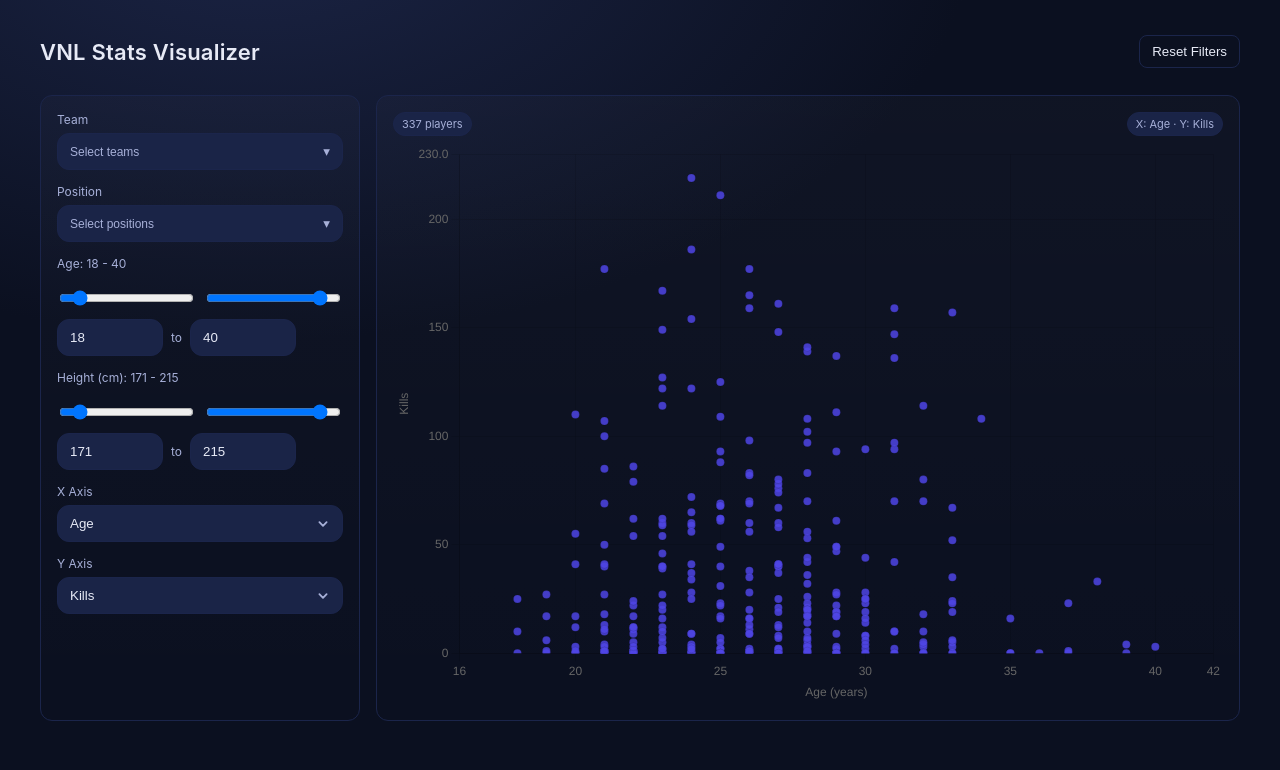
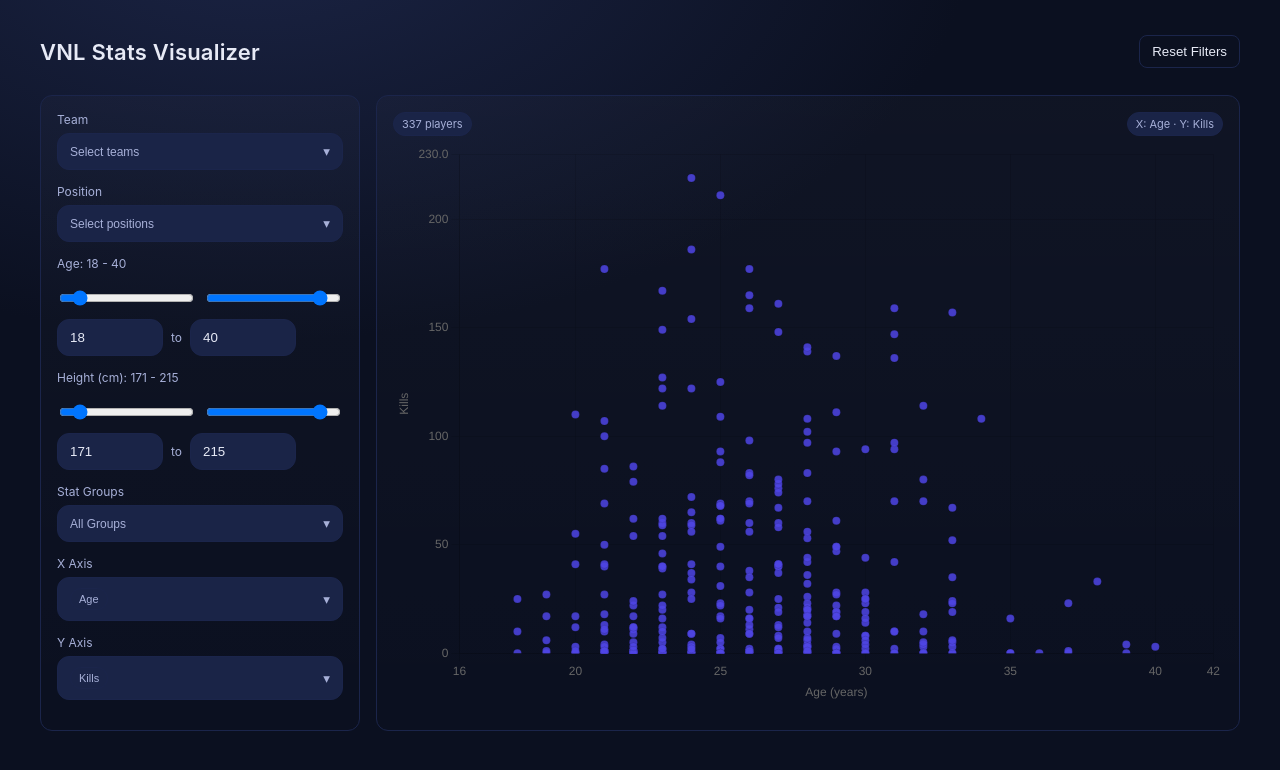
Before and after one commit to owenhoagie/VNL-Predictor, a React (Vite) app in the folder vnl-visualizer/: page / in a window 1280 px wide. Shown: the top 770 px of the page. Built offline with nearby package versions, Linux system fonts and the light colour scheme.

Commit message:
Added stat filters to the X and Y dropdowns to help remove clutter.

```diff
--- a/vnl-visualizer/src/App.tsx
+++ b/vnl-visualizer/src/App.tsx
@@ -3,6 +3,8 @@ import Papa from 'papaparse'
 import { Chart, registerables } from 'chart.js'
 import { Scatter } from 'react-chartjs-2'
 import MultiSelect from './components/MultiSelect'
+import StatAxisSelect from './components/StatAxisSelect'
+import StatGroupFilter from './components/StatGroupFilter'
 Chart.register(...registerables)
 
 type PlayerRecord = {
@@ -97,6 +99,7 @@ function App() {
   const [heightRange, setHeightRange] = useState<[number, number]>([150, 230])
   const [xKey, setXKey] = useState<AxisKey>('Age')
   const [yKey, setYKey] = useState<AxisKey>('Kills')
+  const [statGroupsSelected, setStatGroupsSelected] = useState<string[]>([])
 
   useEffect(() => {
     fetch('/merged_stats.csv')
@@ -347,20 +350,28 @@ function App() {
             </div>
           </div>
           <div className="section">
-            <label className="label">X Axis</label>
-            <select className="select" value={xKey} onChange={(e) => setXKey(e.target.value as AxisKey)}>
-              {numericAxes.map((k) => (
-                <option key={k} value={k}>{k}</option>
-              ))}
-            </select>
+            <StatGroupFilter
+              selected={statGroupsSelected}
+              onChange={setStatGroupsSelected}
+            />
           </div>
           <div className="section">
-            <label className="label">Y Axis</label>
-            <select className="select" value={yKey} onChange={(e) => setYKey(e.target.value as AxisKey)}>
-              {numericAxes.map((k) => (
-                <option key={k} value={k}>{k}</option>
-              ))}
-            </select>
+            <StatAxisSelect
+              label="X Axis"
+              value={xKey}
+              onChange={v => setXKey(v as AxisKey)}
+              placeholder="Select X axis stat"
+              statGroups={statGroupsSelected}
+            />
+          </div>
+          <div className="section">
+            <StatAxisSelect
+              label="Y Axis"
+              value={yKey}
+              onChange={v => setYKey(v as AxisKey)}
+              placeholder="Select Y axis stat"
+              statGroups={statGroupsSelected}
+            />
           </div>
         </aside>
         <section className="panel">
--- /dev/null
+++ b/vnl-visualizer/src/components/StatAxisSelect.tsx
@@ -0,0 +1,91 @@
+import { useState, useRef, useEffect, useMemo } from 'react';
+
+const STAT_GROUPS = [
+  { name: 'Attacking', stats: ['Kills', 'Attacking Errors', 'Attacking Attempts', 'Attacks Per Match'] },
+  { name: 'Blocking', stats: ['Blocks', 'Blocking Errors', 'Rebounds', 'Blocks Per Match'] },
+  { name: 'Serving', stats: ['Aces', 'Service Errors', 'Service Attempts', 'Serves Per Match'] },
+  { name: 'Setting', stats: ['Running Sets', 'Setting Errors', 'Still Sets', 'Sets Per Match'] },
+  { name: 'Defense', stats: ['Great Saves', 'Defensive Errors', 'Digs Per Match', 'Defensive Receptions'] },
+  { name: 'Receiving', stats: ['Successful Receives', 'Receiving Errors', 'Service Receptions', 'Receives Per Match'] },
+  { name: 'Other', stats: ['Age', 'Height'] },
+];
+
+export type StatAxisSelectProps = {
+  label: string;
+  value: string;
+  onChange: (next: string) => void;
+  placeholder?: string;
+  statGroups?: string[];
+};
+
+export default function StatAxisSelect({ label, value, onChange, placeholder, statGroups }: StatAxisSelectProps) {
+  const [open, setOpen] = useState(false);
+  const [query, setQuery] = useState('');
+  const containerRef = useRef<HTMLDivElement | null>(null);
+
+  useEffect(() => {
+    function onDocClick(e: MouseEvent) {
+      if (!containerRef.current) return;
+      if (!containerRef.current.contains(e.target as Node)) setOpen(false);
+    }
+    document.addEventListener('mousedown', onDocClick);
+    return () => document.removeEventListener('mousedown', onDocClick);
+  }, []);
+
+  // If no statGroups, show all stats
+  const visibleStats = useMemo(() => {
+    let stats: string[] = [];
+    if (!statGroups || statGroups.length === 0) {
+      stats = STAT_GROUPS.flatMap(g => g.stats);
+    } else {
+      stats = STAT_GROUPS.filter(g => statGroups.includes(g.name)).flatMap(g => g.stats);
+    }
+    const q = query.trim().toLowerCase();
+    if (!q) return stats;
+    return stats.filter(s => s.toLowerCase().includes(q));
+  }, [statGroups, query]);
+
+  return (
+    <div className="ms" ref={containerRef}>
+      <label className="label">{label}</label>
+      <button type="button" className="ms-control" onClick={() => setOpen(s => !s)}>
+        <div className="ms-values">
+          {!value && (
+            <span className="ms-placeholder">{placeholder || 'Select...'}</span>
+          )}
+          {value && (
+            <span className="chip">{value}</span>
+          )}
+        </div>
+        <span className="ms-caret" aria-hidden>▾</span>
+      </button>
+      {open && (
+        <div className="ms-panel">
+          <div className="ms-actions">
+            <input
+              className="ms-search"
+              placeholder="Search..."
+              value={query}
+              onChange={e => setQuery(e.target.value)}
+            />
+          </div>
+          <div className="ms-list" role="listbox" aria-multiselectable={false}>
+            {visibleStats.map(opt => (
+              <label key={opt} className={"ms-item" + (value === opt ? " is-checked" : "")}>
+                <input
+                  type="radio"
+                  checked={value === opt}
+                  onChange={() => { onChange(opt); setOpen(false); }}
+                />
+                <span>{opt}</span>
+              </label>
+            ))}
+            {visibleStats.length === 0 && (
+              <div className="ms-empty">No results</div>
+            )}
+          </div>
+        </div>
+      )}
+    </div>
+  );
+}
--- /dev/null
+++ b/vnl-visualizer/src/components/StatGroupFilter.tsx
@@ -0,0 +1,78 @@
+import { useState, useRef, useEffect } from 'react';
+
+const STAT_GROUPS = [
+  'Attacking',
+  'Blocking',
+  'Serving',
+  'Setting',
+  'Defense',
+  'Receiving',
+  'Other',
+];
+
+export type StatGroupFilterProps = {
+  selected: string[];
+  onChange: (next: string[]) => void;
+};
+
+export default function StatGroupFilter({ selected, onChange }: StatGroupFilterProps) {
+  const [open, setOpen] = useState(false);
+  const containerRef = useRef<HTMLDivElement | null>(null);
+
+  useEffect(() => {
+    function onDocClick(e: MouseEvent) {
+      if (!containerRef.current) return;
+      if (!containerRef.current.contains(e.target as Node)) setOpen(false);
+    }
+    document.addEventListener('mousedown', onDocClick);
+    return () => document.removeEventListener('mousedown', onDocClick);
+  }, []);
+
+  const toggle = (group: string) => {
+    if (selected.includes(group)) {
+      onChange(selected.filter((g) => g !== group));
+    } else {
+      onChange([...selected, group]);
+    }
+  };
+
+  return (
+    <div className="ms" ref={containerRef}>
+      <label className="label">Stat Groups</label>
+      <button type="button" className="ms-control" onClick={() => setOpen((s) => !s)}>
+        <div className="ms-values">
+          {selected.length === 0 && (
+            <span className="ms-placeholder">All Groups</span>
+          )}
+          {selected.length > 0 && (
+            <div className="ms-chips">
+              {selected.map((g) => (
+                <span key={g} className="chip">{g}</span>
+              ))}
+            </div>
+          )}
+        </div>
+        <span className="ms-caret" aria-hidden>▾</span>
+      </button>
+      {open && (
+        <div className="ms-panel">
+          <div className="ms-list" role="listbox" aria-multiselectable>
+            {STAT_GROUPS.map((group) => {
+              const checked = selected.includes(group);
+              return (
+                <label key={group} className={"ms-item" + (checked ? " is-checked" : "")}>
+                  <input
+                    type="checkbox"
+                    checked={checked}
+                    onChange={() => toggle(group)}
+                  />
+                  <span>{group}</span>
+                </label>
+              );
+            })}
+          </div>
+        </div>
+      )}
+    </div>
+  );
+}
```
